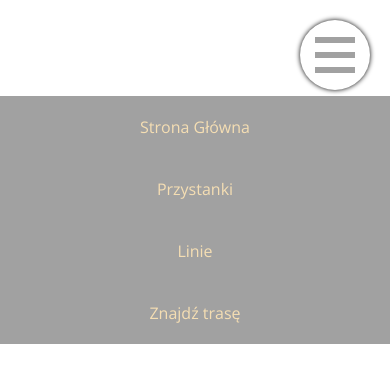
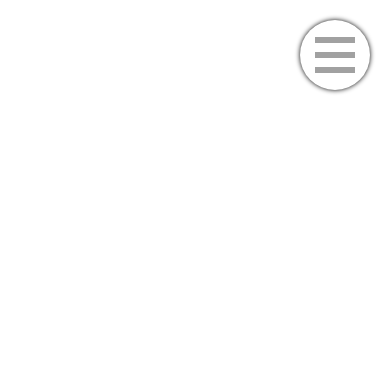
Before and after one commit to ChrisGadek1/Railways-connections, a React (Create React App) app: page / in a window 390 px wide. Shown: the top 382 px of the page. Built offline with nearby package versions, Linux system fonts and the light colour scheme.

Commit message:
menu works

```diff
--- a/src/components/Nav/Nav.css
+++ b/src/components/Nav/Nav.css
@@ -28,19 +28,29 @@ header {
 
 @media (max-width: 899px) {
 
-    @keyframes down-bar {
-        0% { transform: rotate(0) }
-        100% { transform: translateX(-17px) translateY(7px) rotate(-45deg); }
+    .upper-bar-active{
+        transform: translateX(10px) translateY(0px) rotate(45deg);
+        transition: transform 1s;
     }
 
-    @keyframes middle-bar {
-        0% { fill: #a1a1a1 }
-        100% { fill: rgba(255, 255, 255, 0)}
+    .middle-bar-active{
+        fill: rgba(255, 255, 255, 0);
+        transition: fill 1s;
     }
 
-    @keyframes upper-bar {
-        0% { transform: rotate(0) }
-        100% {  transform: translateX(10px) translateY(0px) rotate(45deg); }
+    .down-bar-active{
+        transform: translateX(-17px) translateY(7px) rotate(-45deg);
+        transition: transform 1s;
+    }
+
+    .upper-or-down-bar-inactive{
+        transform: rotate(0) translateY(0) translateX(0);
+        transition: transform 1s;
+    }
+
+    .middle-bar-inactive{
+        fill: #a1a1a1;
+        transition: fill 1s;
     }
 
     .mobile-menu{
@@ -67,18 +77,6 @@ header {
 
     }
 
-    .animation-down-bar{
-        animation: down-bar 1s forwards;
-    }
-
-    .animation-middle-bar{
-        animation: middle-bar 1s forwards;
-    }
-
-    .animation-upper-bar{
-        animation: upper-bar 1s forwards;
-    }
-
     .main-menu{
         justify-content: center;
         flex-direction: column;
--- a/src/components/Nav/Nav.tsx
+++ b/src/components/Nav/Nav.tsx
@@ -42,9 +42,9 @@ const Nav = () => {
         <>
             <div className="mobile-menu" onClick={handleSetShowMobileMenu}>
                 <svg width="40" height="36">
-                    <rect y="0" width="40" height="6" fill="#a1a1a1" className={showMobileMenu ? 'animation-upper-bar' : ''}  />
-                    <rect y="15" width="40" height="6" fill="#a1a1a1" className={showMobileMenu ? 'animation-middle-bar' : ''} />
-                    <rect y="30" width="40" height="6" fill="#a1a1a1" className={showMobileMenu ? 'animation-down-bar' : ''} />
+                    <rect y="0" width="40" height="6" fill="#a1a1a1" className={showMobileMenu ? 'upper-bar-active' : 'upper-or-down-bar-inactive'}  />
+                    <rect y="15" width="40" height="6" fill="#a1a1a1" className={showMobileMenu ? 'middle-bar-active' : 'middle-bar-inactive'} />
+                    <rect y="30" width="40" height="6" fill="#a1a1a1" className={showMobileMenu ? 'down-bar-active' : 'upper-or-down-bar-inactive'} />
                 </svg>
             </div>
             <header>
--- a/src/components/NavButton/NavButton.css
+++ b/src/components/NavButton/NavButton.css
@@ -25,18 +25,33 @@
         text-align: center;
         padding: 20px 50px 20px 50px;
         background-color: #a1a1a1;
+        position: relative;
+        right: -100%;
     }
 
-    .apply-animation{
-        animation: move-menu-mobile 0.25s forwards;
+    #menu-element-1{
+        transition-delay: 0.25s;
+    }
+
+    #menu-element-2{
+        transition-delay: 0.5s;
+    }
+
+    #menu-element-3{
+        transition-delay: 0.75s;
+    }
+
+    .active-menu{
+        right: 0;
+        transition: 0.25s;
+    }
+
+    .hidden-menu{
+        right: -100%;
+        transition: 0.25s;
     }
 
     .menu-link{
         padding: 20px 50px 20px 50px;
     }
 }
-
-@keyframes move-menu-mobile {
-    0% { right: -100%; }
-    100% { right: 0; }
-}
--- a/src/components/NavButton/NavButton.tsx
+++ b/src/components/NavButton/NavButton.tsx
@@ -15,13 +15,10 @@ const NavButton = ({ name, url, id } : propsType) => {
 
     const mobileAnimation = useSelector((store: RootState) => store.mobileAnimation)
 
-    const style = {
-        top: `${id*20}px`,
-        animationDelay: `${id}s`
-    }
-
     return (
-        <li className={"menu-element "} id={"menu-element-"+id} style={style}>
+        <li className={mobileAnimation ? "menu-element active-menu" : "menu-element hidden-menu"}
+            id={"menu-element-"+id}
+        >
             <Link className="menu-link" to={url}>{name}</Link>
         </li>
 
```
